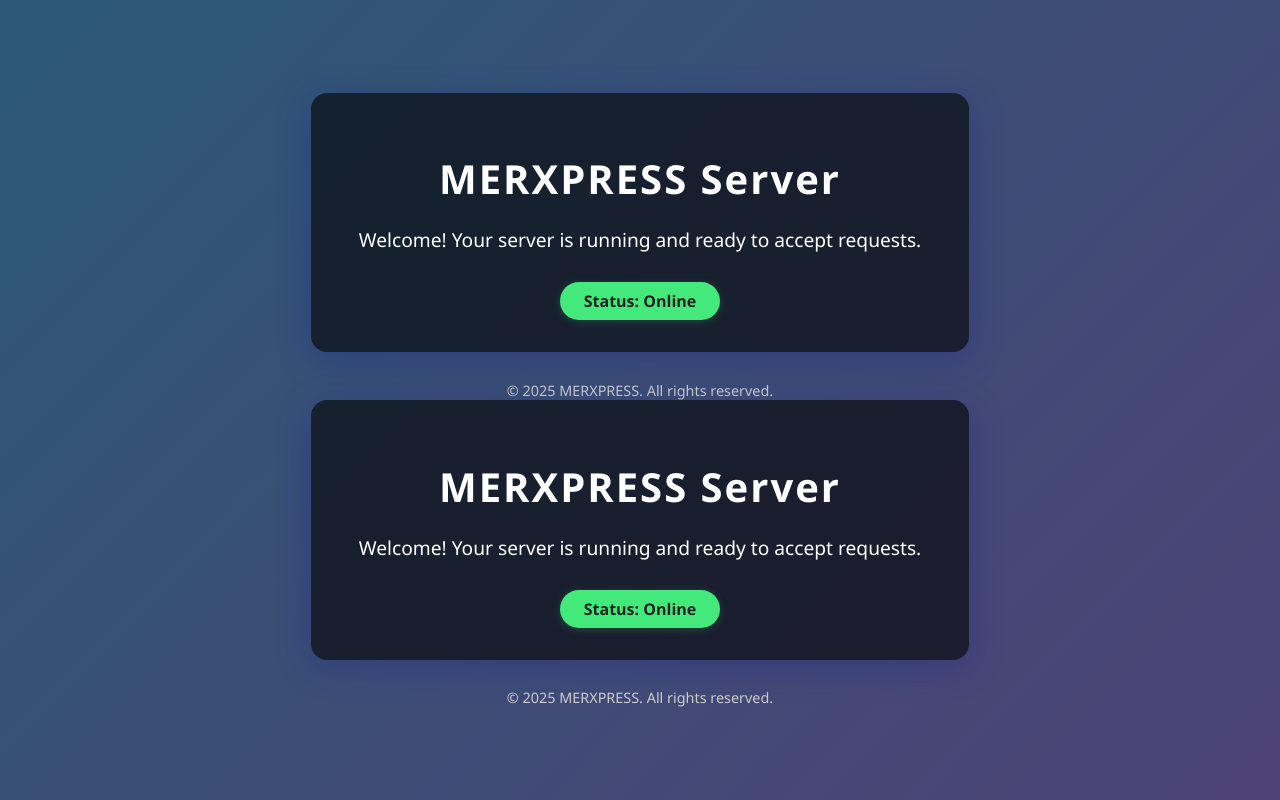
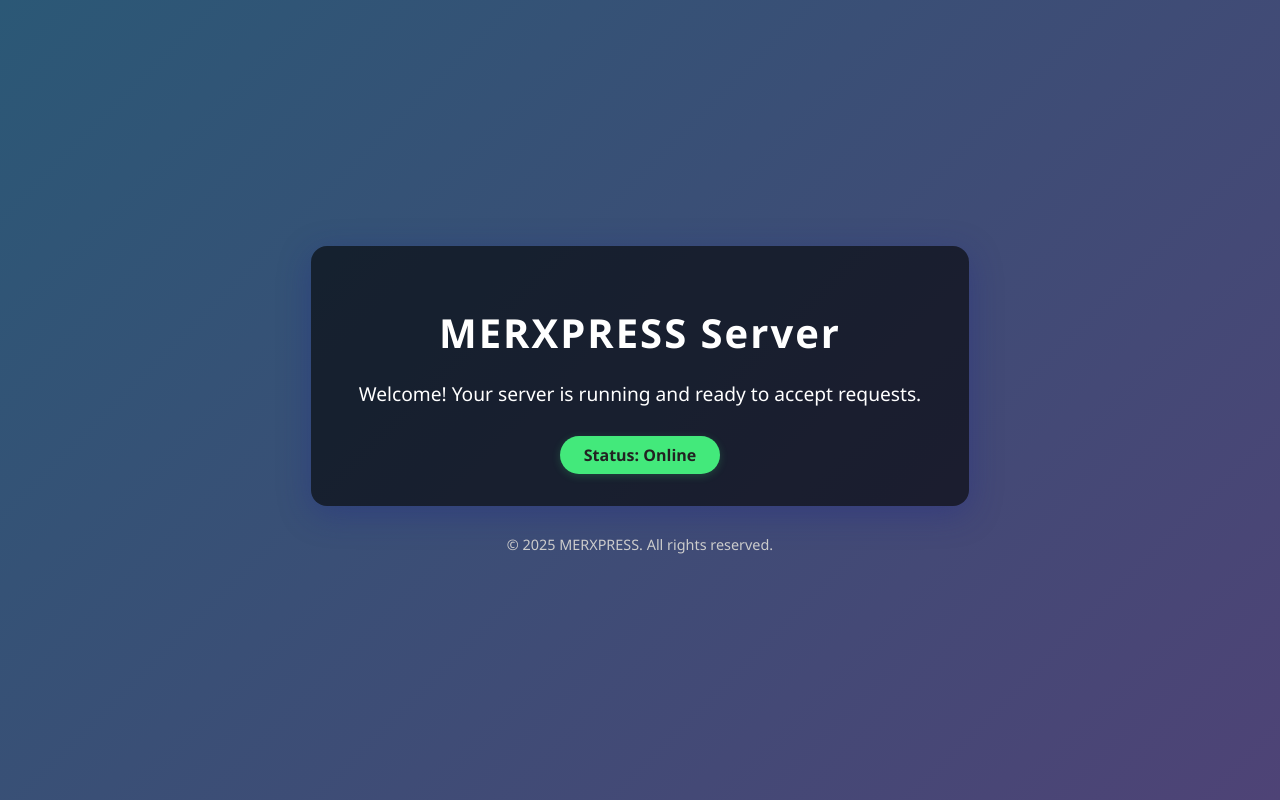
Before and after one commit to MichaelOnyoin/xpress, a website: page public/index.html in a window 1280 px wide. Drawn offline with Linux system fonts and the light colour scheme.

Commit message:
Changes to be committed: 	renamed:    public/index.js -> index.txt 	modified:   public/index.html

```diff
--- a/public/index.html
+++ b/public/index.html
@@ -59,13 +59,4 @@
         &copy; 2025 MERXPRESS. All rights reserved.
     </footer>
 </body>
-<div class="container">
-        <h1>MERXPRESS Server</h1>
-        <p>Welcome! Your server is running and ready to accept requests.</p>
-        <div class="status">Status: Online</div>
-    </div>
-    <footer>
-        &copy; 2025 MERXPRESS. All rights reserved.
-    </footer>
-</body>
 </html>
```
Also changed, not shown: index.txt (renamed from public/index.js).
